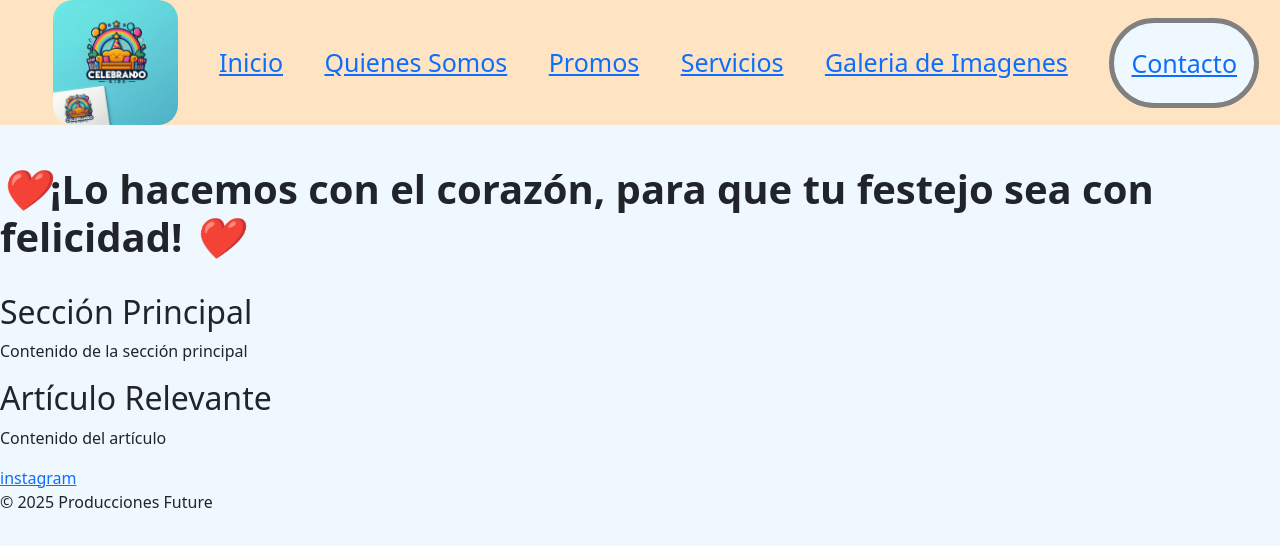
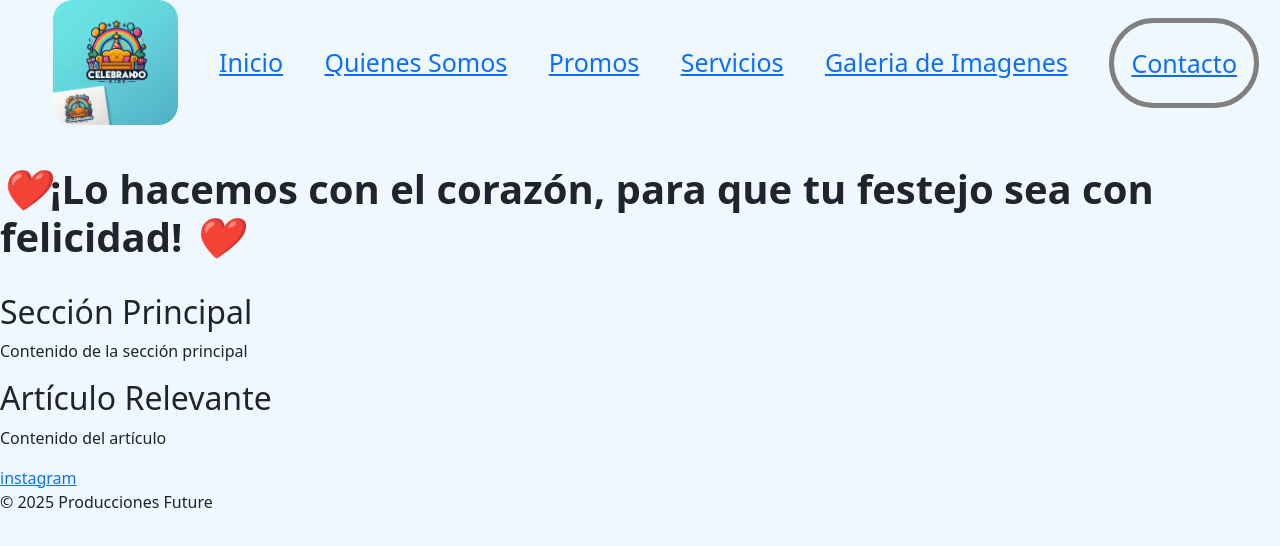
Before and after one commit to francopagge/PreEntrega2-Pagge, a plain HTML site: page index.html in a window 1280 px wide. Drawn offline with nearby package versions, Linux system fonts and the light colour scheme.

Commit message:
va de nuevo

```diff
--- a/css/style.css
+++ b/css/style.css
@@ -2,9 +2,9 @@ body {
     background-color: aliceblue;
 }
 
-.content-box {
+/* .content-box {
     background-color: bisque;
-}
+} */
 
 li {
     list-style-type: none;
```
